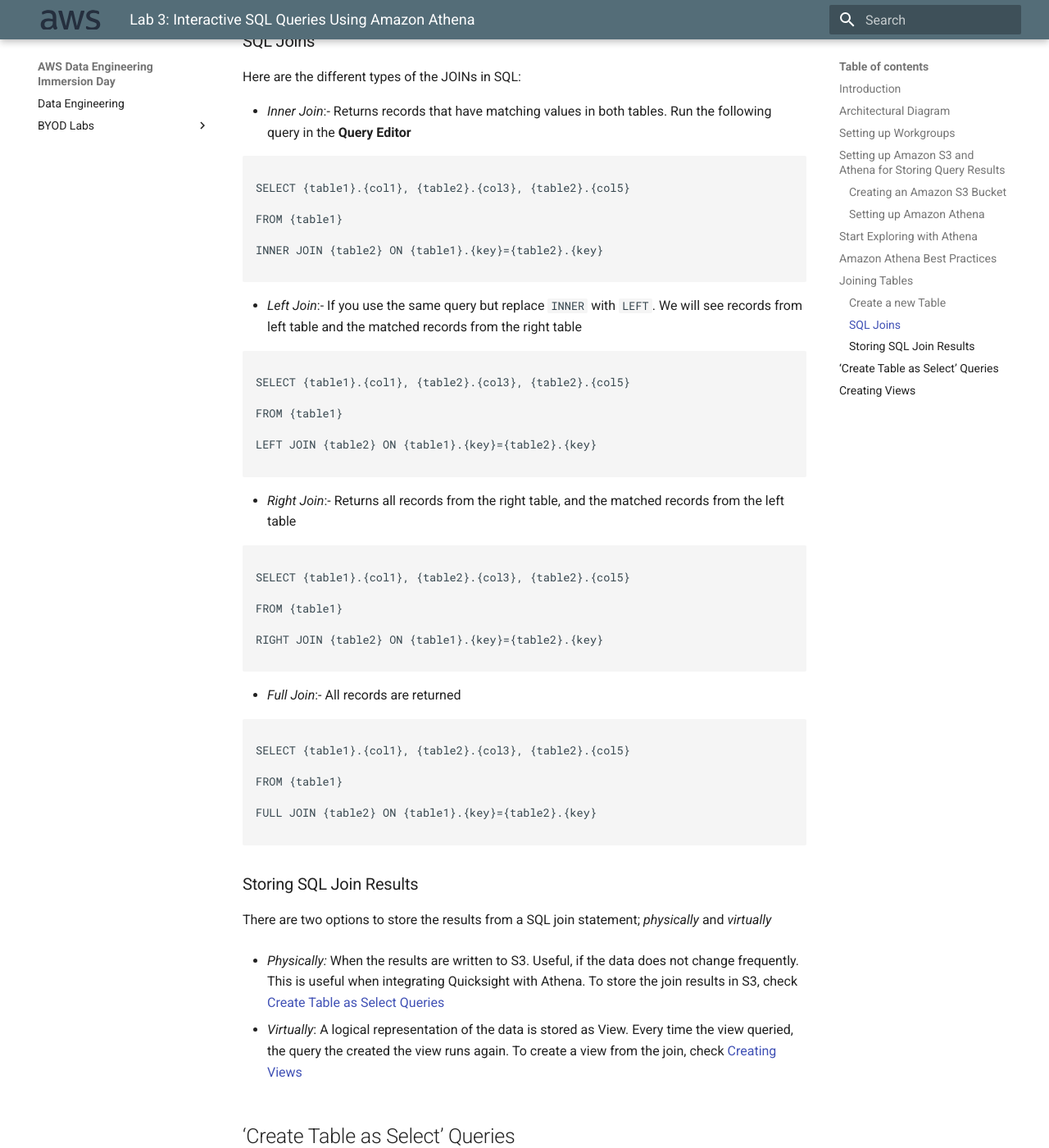
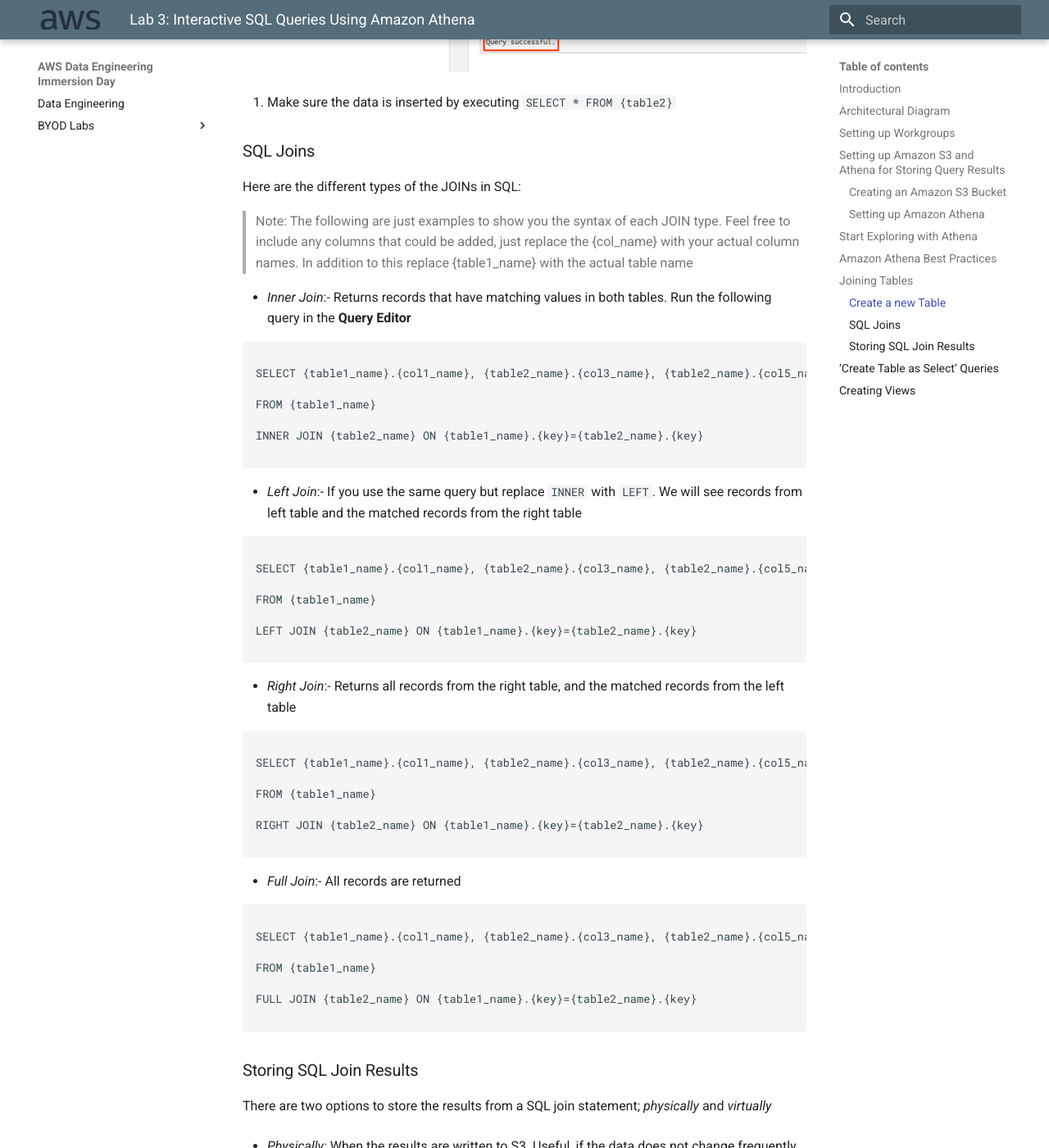
Before and after one commit to BastLeblanc/aws-byod-immersion-day, an MkDocs documentation site: the page built from labs/03_interactive_sql_queries/main.md, in a window 1280 px wide and 1400 px high, scrolled down 8732 px. Shown: the whole window at 82% size. Built offline with MkDocs 1.6.1 and Material for MkDocs 9.7.7, drawn with Linux system fonts in a browser that asks for light colours; some of the changed text lies outside the part shown.

Commit message:
Ahmed Zamzam Athena Patch 12

````diff
--- a/labs/03_interactive_sql_queries/main.md
+++ b/labs/03_interactive_sql_queries/main.md
@@ -84,6 +84,7 @@
 
 
 7. In the top bar, make sure you are currently on the new workgroup.
+> Note: If the workgroup did not change, try clearing the browser cookies or change the browser.
 
 ![image](img/athena_workgroup_validate.png)
 
@@ -121,29 +122,7 @@
 
 
 
-3. In the **Create Bucket** pop-up page, input a unique **Bucket name**. It is advised to choose a large bucket name, with many random characters and numbers (no spaces).
-
-
-
-
-
-1. Select the region and make sure you are using the same region used throughout the lab.
-
-
-
-2. Click **Next** to navigate to next tab.
-
-
-
-3. In the **Set properties** tab, leave all options as default.
-
-
-
-4. In the **Set permissions** tag, leave all options as default.
-
-
-
-5. In the **Review** tab, click on **Create Bucket**
+3. In the **Create Bucket** pop-up page, input a unique **Bucket name**. It is advised to choose a large bucket name, with many random characters and numbers (no spaces). Select the region and make sure you are using the same region used throughout the lab.
 
 
 
@@ -165,15 +144,12 @@
 
 
 
-3. Fill in the required information and click **Save**
+3. Fill in the S3 path (the bucket we created earlier) in **Query result location** field and click **Save**
 
-
+  > Note: Make sure you have forward slash at the end of the S3 path
 
 ![image](img/athena-setup.png)
 
-
-
-> Note: Make sure you have forward slash at the end of the S3 path
 
 
 
@@ -205,7 +181,17 @@
 
 
 
-4. On the left pane, enter the first query and click on **Run query**
+4. On the right pane, enter the first query and click on **Run query**.
+
+For example, the below query returns all records inside the table. Remove the the curly braces - {} - and replace it with your table name.
+
+```sql
+
+SELECT *
+
+FROM {name_of_your_table}
+
+```
 
 ![image](img/athena-first-query.png)
 
@@ -244,23 +230,23 @@
 
 1. Open the [AWS Management Console for Athena](https://console.aws.amazon.com/athena/home) and make sure you are on the same AWS Region.
 
-2. Choose the *{curated database}* from the dropdown menu and execute the following query:
+2. Choose the *{curated database}* from the dropdown menu and execute ```CREATE EXTRENAL TABLE``` query. Replace any curly braces - {} - with your actual values :
 
 ```sql
 
-CREATE  EXTERNAL  TABLE {table2} (
+CREATE  EXTERNAL  TABLE {table2_name} (
 
 
 
-{col1} BIGINT,
+{col1_name} BIGINT,
 
 
 
-{col2} STRING,
+{col2_name} STRING,
 
 
 
-col{3} BIGINT,
+{col3_name} BIGINT,
 
 
 
@@ -276,7 +262,7 @@
 
 
 
-LOCATION  ''s3://{athena-s3-bucket}/{table2}/''
+LOCATION  's3://{athena-s3-bucket}/{table2_name}/'
 
 
 
@@ -292,7 +278,7 @@
 
 ```sql
 
-INSERT  INTO {table2} ({column1},{column2}, {column3}, ...)
+INSERT  INTO {table2_name} ({col1_name},{col2_name}, {col3_name}, ...)
 
 VALUES ({value1.1}, {value2.1}, {value3.1}, ...),
 
@@ -320,17 +306,18 @@
 
 Here are the different types of the JOINs in SQL:
 
+> Note: The following are just examples to show you the syntax of each JOIN type. Feel free to include any columns that could be added, just replace the {col_name} with your actual column names. In addition to this replace {table1_name} with the actual table name
 
 
 -  *Inner Join*:- Returns records that have matching values in both tables. Run the following query in the **Query Editor**
 
 ```sql
 
-SELECT {table1}.{col1}, {table2}.{col3}, {table2}.{col5}
+SELECT {table1_name}.{col1_name}, {table2_name}.{col3_name}, {table2_name}.{col5_name}
 
-FROM {table1}
+FROM {table1_name}
 
-INNER JOIN {table2} ON {table1}.{key}={table2}.{key}
+INNER JOIN {table2_name} ON {table1_name}.{key}={table2_name}.{key}
 
 ```
 
@@ -338,11 +325,11 @@
 
 ```sql
 
-SELECT {table1}.{col1}, {table2}.{col3}, {table2}.{col5}
+SELECT {table1_name}.{col1_name}, {table2_name}.{col3_name}, {table2_name}.{col5_name}
 
-FROM {table1}
+FROM {table1_name}
 
-LEFT JOIN {table2} ON {table1}.{key}={table2}.{key}
+LEFT JOIN {table2_name} ON {table1_name}.{key}={table2_name}.{key}
 
 ```
 
@@ -350,11 +337,11 @@
 
 ```sql
 
-SELECT {table1}.{col1}, {table2}.{col3}, {table2}.{col5}
+SELECT {table1_name}.{col1_name}, {table2_name}.{col3_name}, {table2_name}.{col5_name}
 
-FROM {table1}
+FROM {table1_name}
 
-RIGHT JOIN {table2} ON {table1}.{key}={table2}.{key}
+RIGHT JOIN {table2_name} ON {table1_name}.{key}={table2_name}.{key}
 
 ```
 
@@ -362,11 +349,11 @@
 
 ```sql
 
-SELECT {table1}.{col1}, {table2}.{col3}, {table2}.{col5}
+SELECT {table1_name}.{col1_name}, {table2_name}.{col3_name}, {table2_name}.{col5_name}
 
-FROM {table1}
+FROM {table1_name}
 
-FULL JOIN {table2} ON {table1}.{key}={table2}.{key}
+FULL JOIN {table2_name} ON {table1_name}.{key}={table2_name}.{key}
 
 ```
 
@@ -382,7 +369,7 @@
 
 -  *Physically:* When the results are written to S3. Useful, if the data does not change frequently. This is useful when integrating Quicksight with Athena. To store the join results in S3, check [Create Table as Select Queries](#create-table-as-select-queries)
 
--  *Virtually*: A logical representation of the data is stored as View. Every time the view queried, the query the created the view runs again. To create a view from the join, check [Creating Views](#creating-views)
+-  *Virtually*: A logical representation of the data is stored as View. Every time the view queried, the query that created the view runs again. To create a view from the join, check [Creating Views](#creating-views)
 
 
 
@@ -414,7 +401,7 @@
 
 external_location = 's3://{athena-s3-bucket}/{join_table_folder}',
 
-partitioned_by = ARRAY['{col1}','{col2}']#optional
+partitioned_by = ARRAY['{col1_name}','{col2_name}']#optional
 
 AS {your_join_query}
 
````
Also changed, not shown: other parts of labs/03_interactive_sql_queries/main.md (+2 -2 lines).
